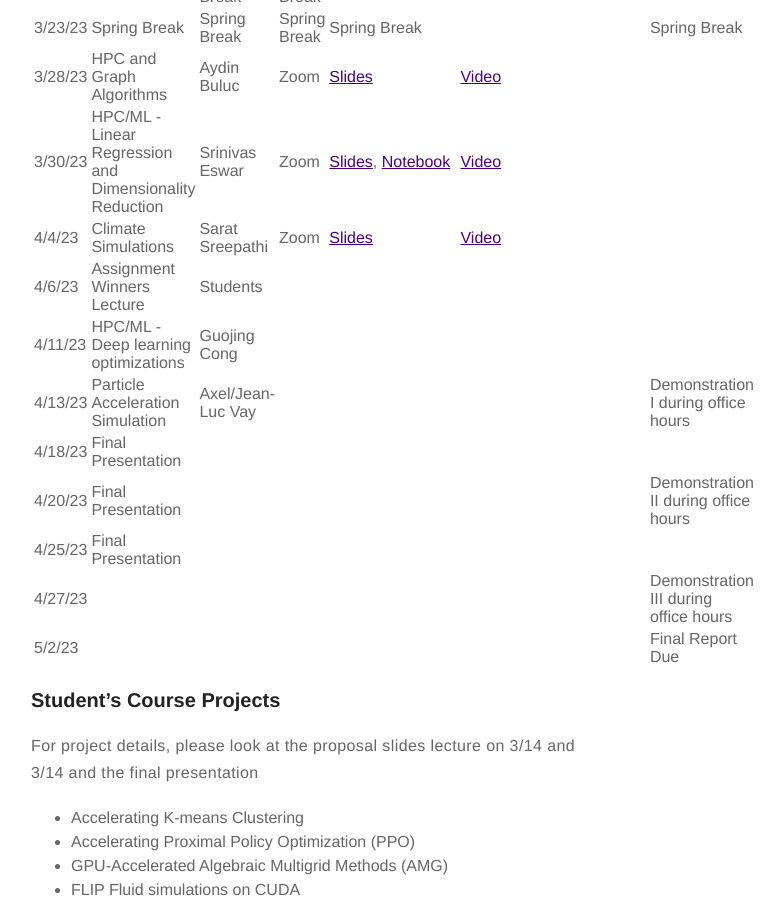
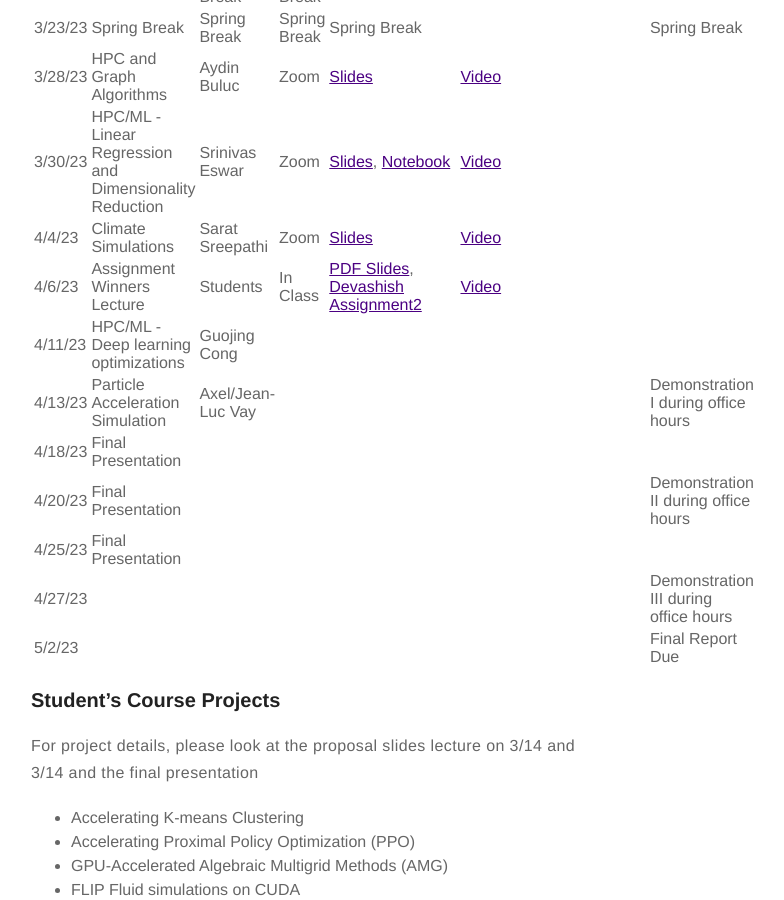
Before and after one commit to ramkikannan/ramkikannan.github.io, a Jekyll site: the page built from teaching.md, in a window 1280 px wide and 900 px high, scrolled down 5995 px. Shown: the whole window, without its empty margins (329-1113 px from the left). Built offline with Jekyll 4.4.1, drawn with Linux system fonts in a browser that asks for light colours; a style sheet for code colours, icons or effects is not loaded.

Commit message:
Assignment Winners

```diff
--- a/teaching.md
+++ b/teaching.md
@@ -189,7 +189,7 @@ Login regularly to complete your work, so that you do not have to spend a lot of
 | 3/28/23 | HPC and Graph Algorithms                                | Aydin Buluc       | Zoom              |[Slides](6230/slides/aydin_graphalgorithms.pdf)              |[Video](https://youtu.be/yRDqNiNOIj8)                |                                                                                      |
 | 3/30/23 | HPC/ML - Linear Regression and Dimensionality Reduction | Srinivas Eswar    | Zoom              |[Slides](6230/slides/srini_dimensionality_reduction.pdf), [Notebook](6230/slides/RandSVD.ipynb)              | [Video](https://youtu.be/dwRjKHVF_OE)               |                                                                                      |
 | 4/4/23  | Climate Simulations                     | Sarat Sreepathi       | Zoom              |  [Slides](6230/slides/HPC_Climate_Guest_Lecture.pdf)             | [Video](https://youtu.be/tmjz7BLeSGw)               |                                                                                      |
-| 4/6/23  | Assignment Winners Lecture                                           | Students |                   |              |                |                                                                                      |
+| 4/6/23  | Assignment Winners Lecture                                           | Students | In Class                   | [PDF Slides](6230/slides/assignment_winners.pdf), [Devashish Assignment2](6230/slides/devashish_assignment2.ppsx)             | [Video](https://youtu.be/fCcA1I_7QUg)                |                                                                                      |
 | 4/11/23 |   HPC/ML - Deep learning optimizations                                   |Guojing Cong         |                  |              |                |                                                                                      |
 | 4/13/23 | Particle Acceleration Simulation                        | Axel/Jean-Luc Vay |                   |              |                |                                                                                      | Demonstration I during office hours
 | 4/18/23 | Final Presentation                                      |                   |                   |              |                |                                                                                      |
```
Also changed, not shown: 2 other files.
